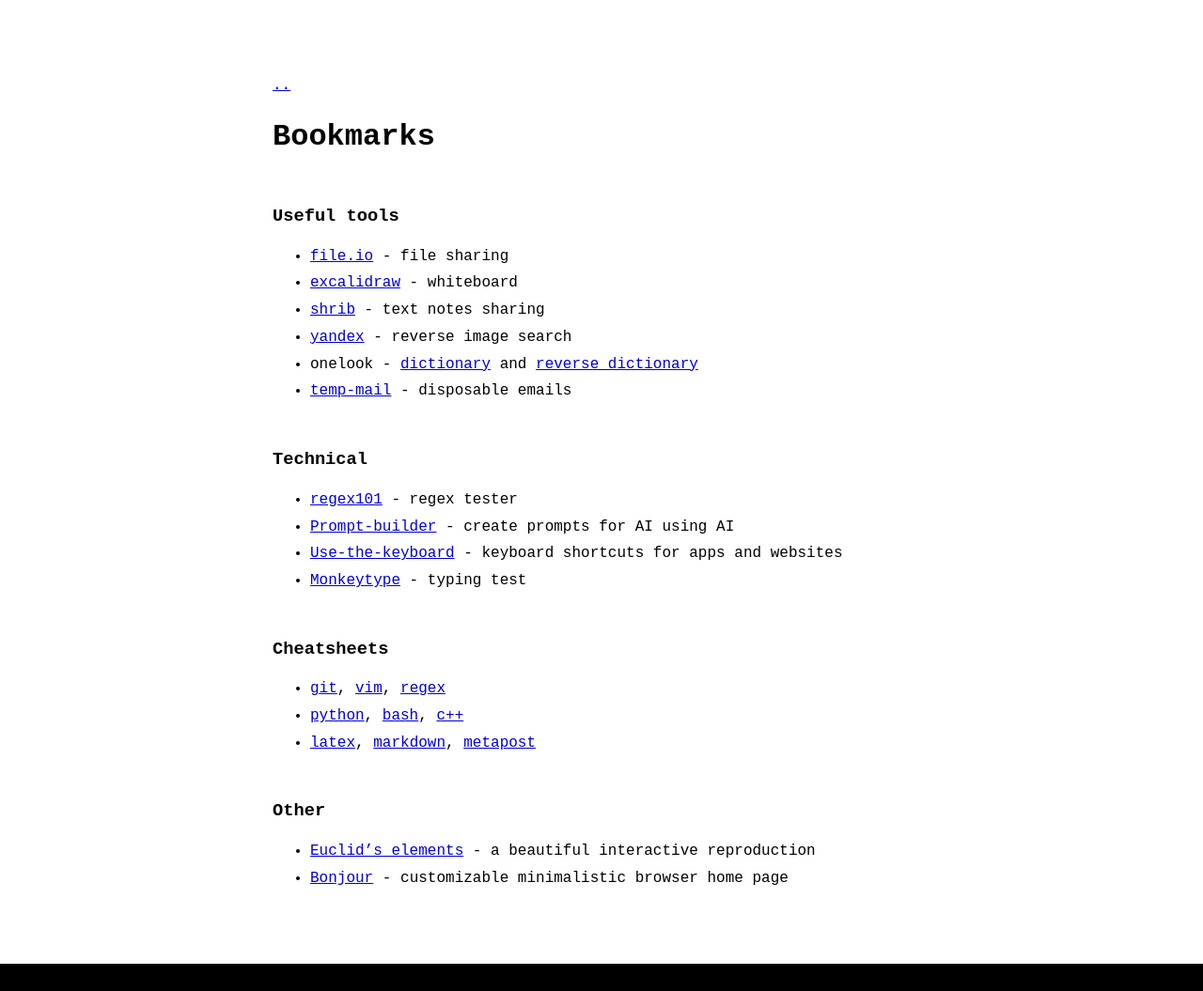
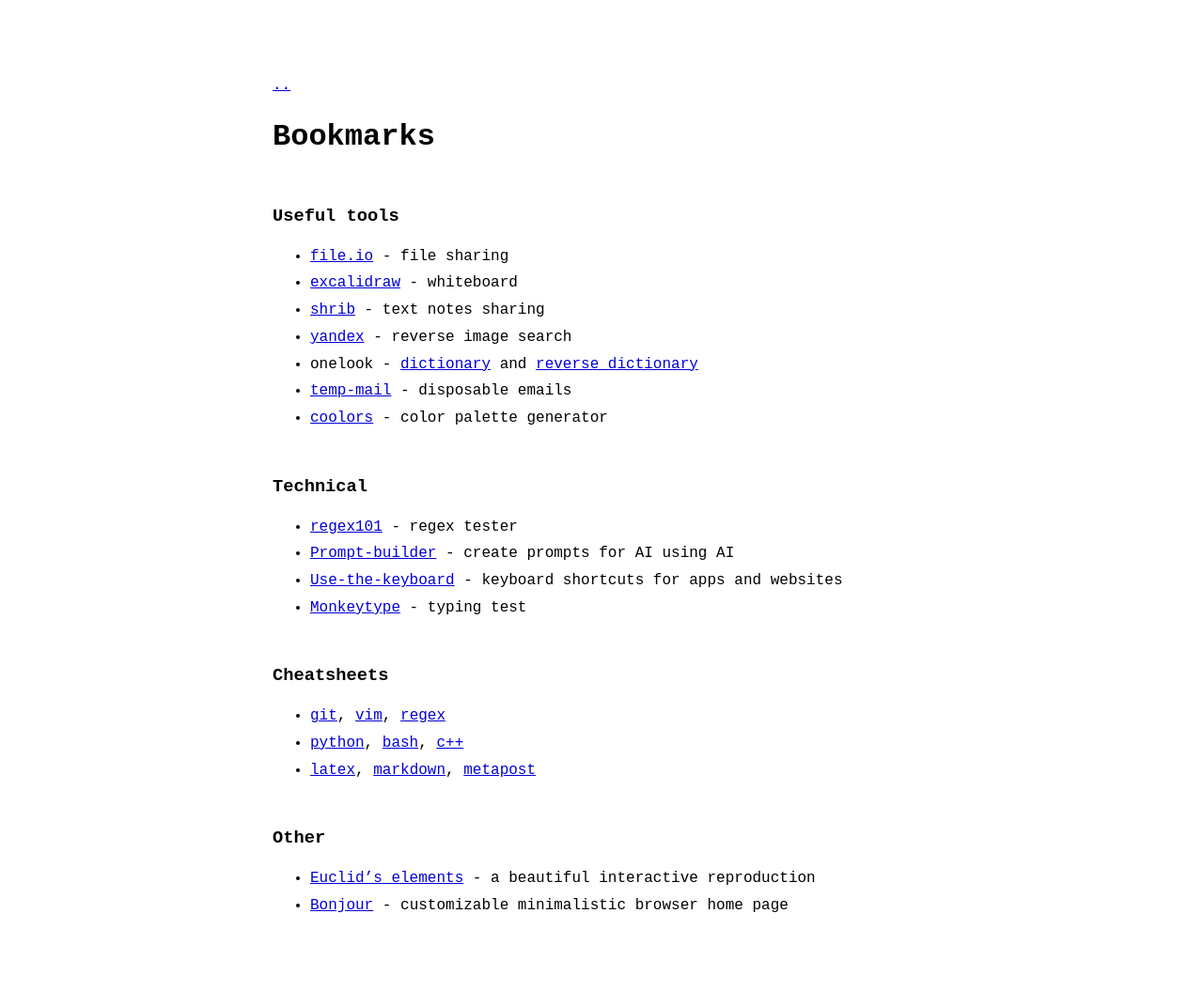
Before and after one commit to Couleslaw/couleslaw.github.io, a Jekyll site: the page built from bookmarks.md, in a window 1280 px wide. Shown: the whole page at 94% size. Built offline with Jekyll 4.4.1, drawn with Linux system fonts in a browser that asks for light colours; before the commit the page ends 1026 px from its top, so only the background shows below that.

Commit message:
add 'coolors' to bookmarks

```diff
--- a/bookmarks.md
+++ b/bookmarks.md
@@ -15,6 +15,7 @@
 - [yandex](https://yandex.com/images/) - reverse image search
 - onelook - [dictionary](https://www.onelook.com/thesaurus/) and [reverse dictionary](https://www.onelook.com/reverse-dictionary)
 - [temp-mail](https://temp-mail.org/) - disposable emails
+- [coolors](https://coolors.co/generate) - color palette generator
 
 ### Technical
 
```
